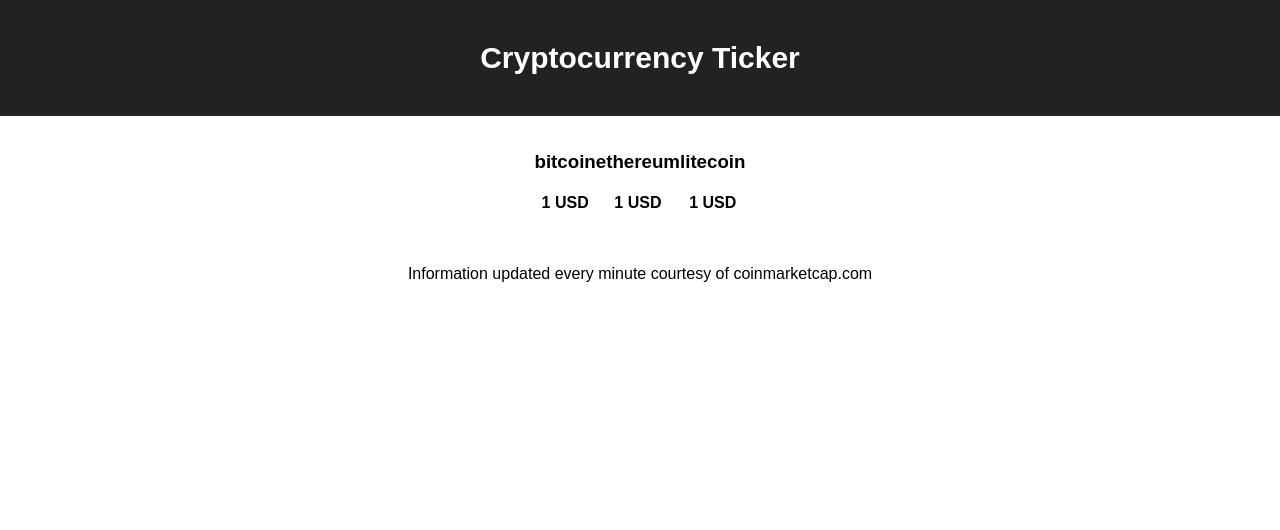
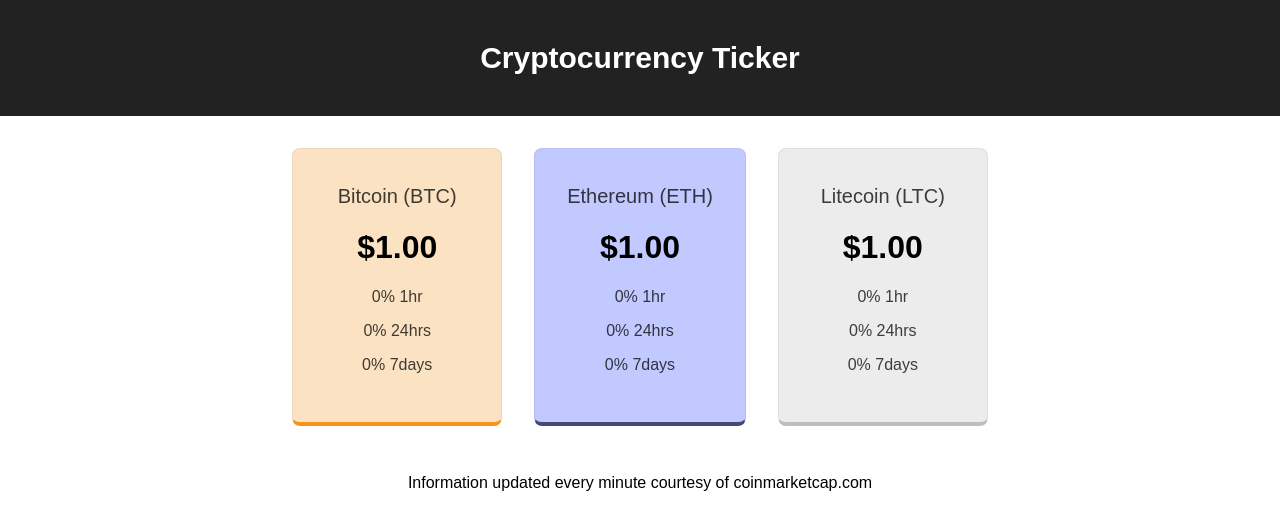
Before and after one commit to hyluo/react-kick-off, a React (Create React App) app: page / in a window 1280 px wide. Shown: the top 530 px of the page. Built offline with nearby package versions, Linux system fonts and the light colour scheme.

Commit message:
destructuring ticket object

```diff
--- /dev/null
+++ b/src/components/Cryptocurrency.css
@@ -0,0 +1,25 @@
+.cryptocurrency {
+    padding: 1rem 2rem 2rem;
+    margin: 1rem;
+    border-radius: 0.5rem;
+    min-width: 9rem;
+    border: solid 1px rgba(0, 0, 0, 0.05);
+}
+.cryptocurrency p {
+    color: rgba(0, 0, 0, 0.75);
+}
+.cryptocurrency-name {
+    font-size: 1.25rem;
+}
+.bitcoin {
+    background-color: #fbe2c3;
+    border-bottom: solid 4px #f7931a;
+}
+.ethereum {
+    background-color: #c2c9ff;
+    border-bottom: solid 4px #454a75;
+}
+.litecoin {
+    background-color: #ececec;
+    border-bottom: solid 4px #bebebe;
+}
--- /dev/null
+++ b/src/components/Cryptocurrency.js
@@ -0,0 +1,28 @@
+import React, { Component } from 'react';
+import './Cryptocurrency.css';
+
+class Cryptocurrency extends Component {
+
+    render() {
+        var {
+            id,
+            name,
+            symbol,
+            price_usd,
+            percent_change_1h,
+            percent_change_24h,
+            percent_change_7d,
+        } = this.props.data;
+        return (
+            <li className={"cryptocurrency " + id}>
+                <p className="cryptocurrency-name">{name} ({symbol})</p>
+                <h1>${ (+price_usd).toFixed(2) }</h1>
+                <p>{percent_change_1h}% 1hr</p>
+                <p>{percent_change_24h}% 24hrs</p>
+                <p>{percent_change_7d}% 7days</p>
+            </li>
+        );
+    }
+}
+
+export default Cryptocurrency;
--- a/src/components/Tickers.js
+++ b/src/components/Tickers.js
@@ -1,5 +1,6 @@
 import React, { Component } from 'react';
 import './Tickers.css';
+import Cryptocurrency from './Cryptocurrency';
 
 class Tickers extends Component {
 
@@ -9,15 +10,30 @@
             data: [
                 {
                     id: "bitcoin",
-                    price: "1"
+                    name: "Bitcoin",
+                    symbol: "BTC",
+                    price_usd: "1",
+                    percent_change_1h: "0",
+                    percent_change_24h: "0",
+                    percent_change_7d: "0",
                 },
                 {
                     id: "ethereum",
-                    price: "1"
+                    name: "Ethereum",
+                    symbol: "ETH",
+                    price_usd: "1",
+                    percent_change_1h: "0",
+                    percent_change_24h: "0",
+                    percent_change_7d: "0",
                 },
                 {
                     id: "litecoin",
-                    price: "1"
+                    name: "Litecoin",
+                    symbol: "LTC",
+                    price_usd: "1",
+                    percent_change_1h: "0",
+                    percent_change_24h: "0",
+                    percent_change_7d: "0",
                 }
             ]
         };
@@ -25,11 +41,8 @@
 
     render() {
         var tickers = this.state.data.map((currency) =>
-            <li key={currency.id}>
-                <h3>{currency.id}</h3>
-                <h4>{currency.price} USD</h4>
-            </li>
-        );
+        <Cryptocurrency data={currency} key={currency.id} />
+    );
         return (
             <div className="tickers-container">
                 <ul className="tickers">{tickers}</ul>
```
